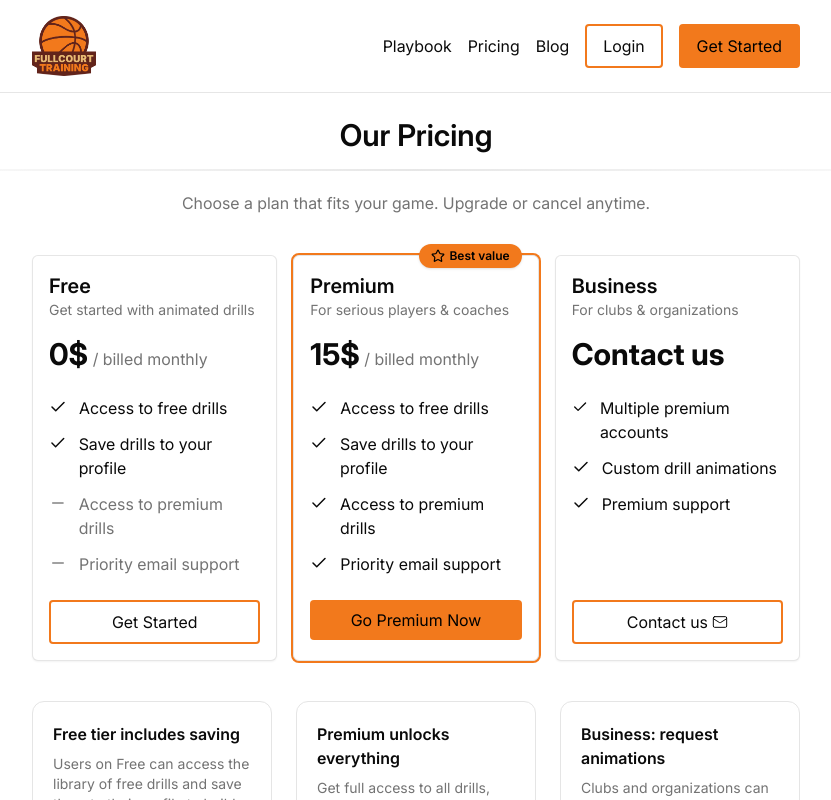
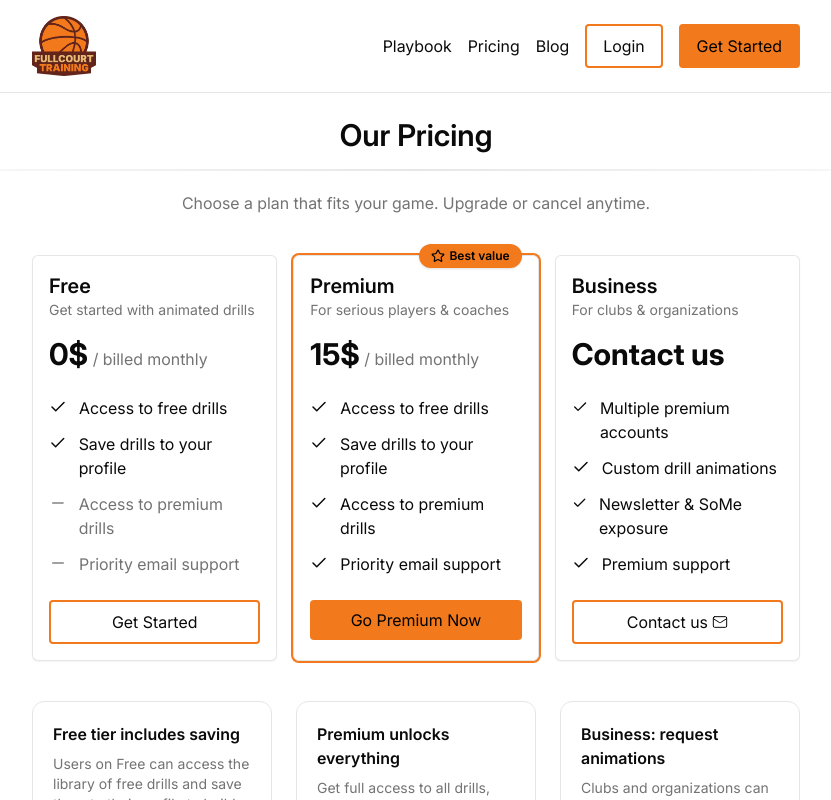
Before and after one commit to Friggies/fullcourt-web, a Next.js app: page /pricing in a window 1280 px wide. Shown: the top 800 px of the page, without its empty margins (224-1055 px from the left). Built offline with nearby package versions, Linux system fonts and the light colour scheme; no server answers.

Commit message:
added selling point to business

```diff
--- a/app/pricing/page.tsx
+++ b/app/pricing/page.tsx
@@ -52,6 +52,7 @@ export default function Pricing() {
       features: [
         { text: 'Multiple premium accounts', included: true },
         { text: 'Custom drill animations', included: true },
+        { text: 'Newsletter & SoMe exposure', included: true },
         { text: 'Premium support', included: true },
       ],
     },
```
